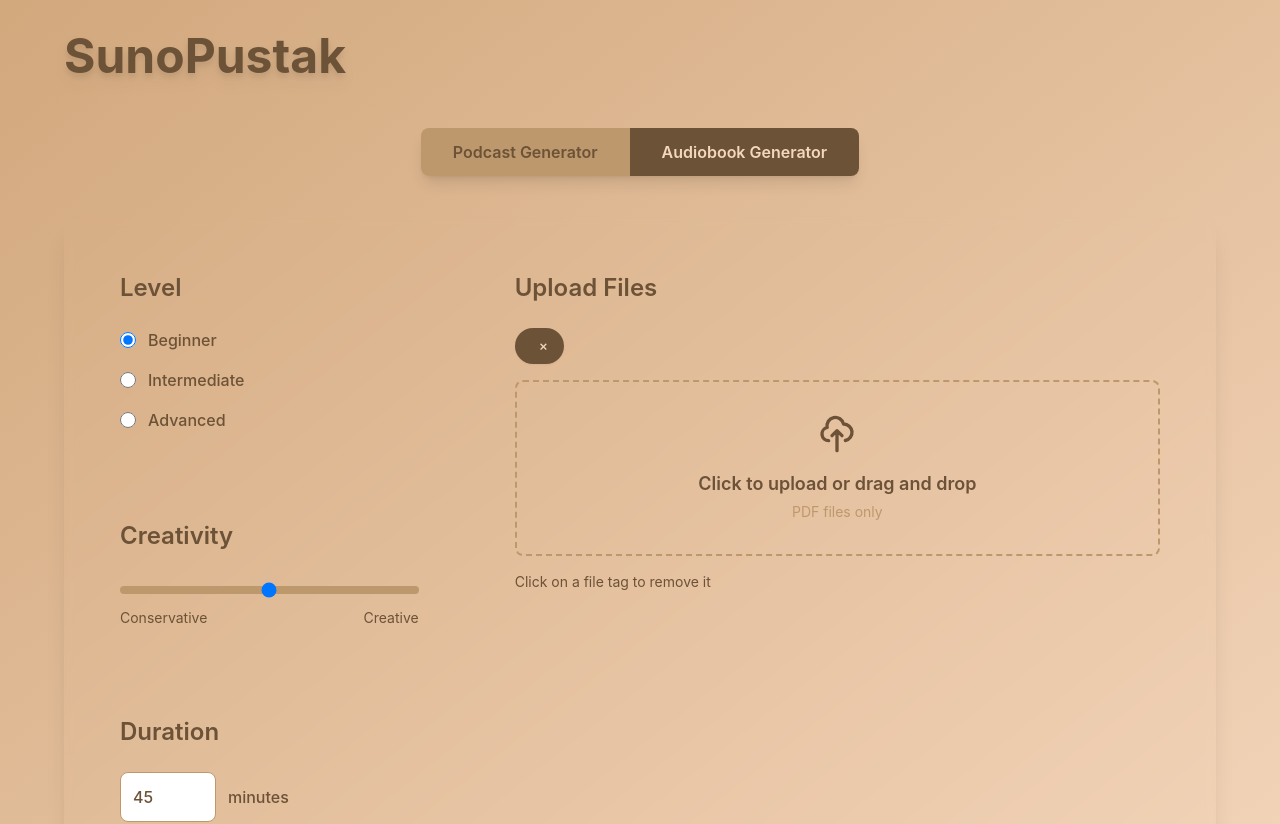
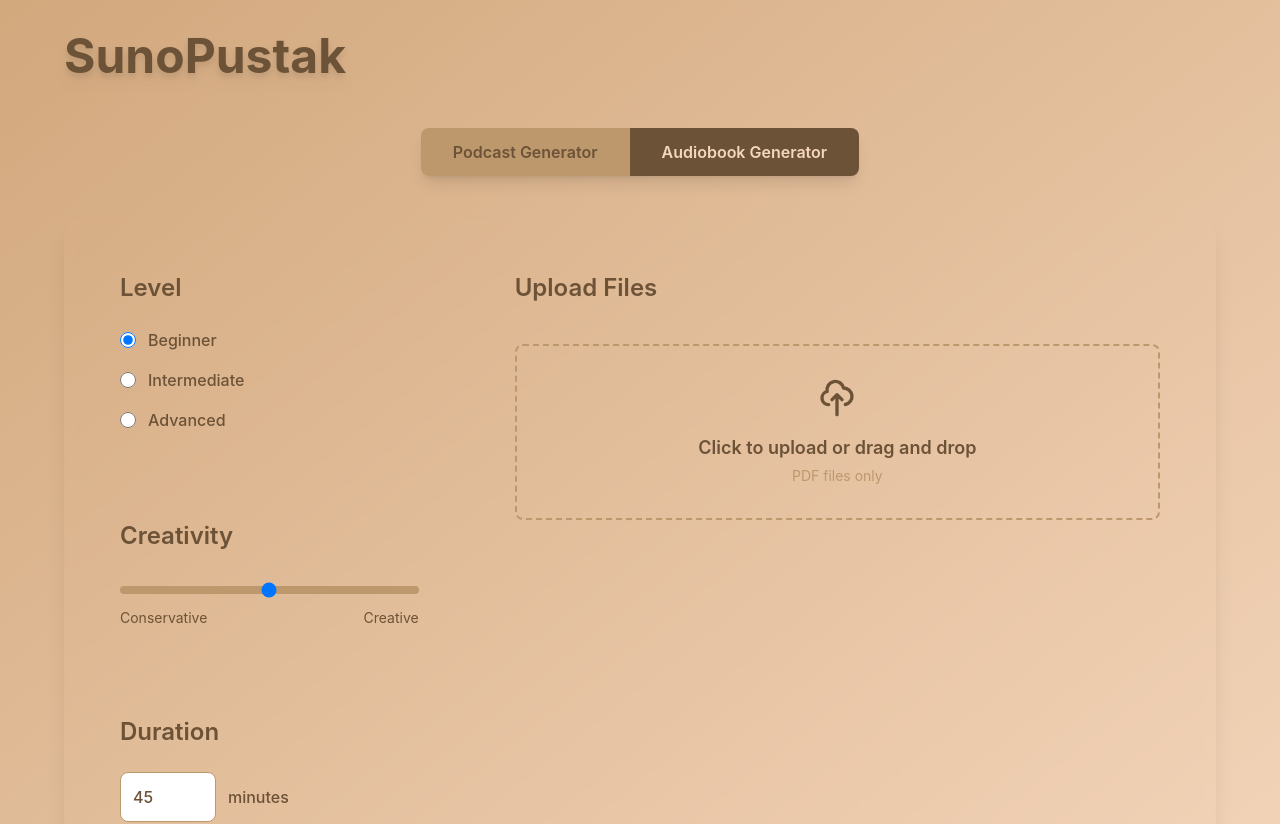
Before and after one commit to dust-project/frontend, a React (Vite) app: page /generate in a window 1280 px wide. Shown: the top 824 px of the page. Built offline with nearby package versions, Linux system fonts and the light colour scheme.

Commit message:
remove phantom topic

```diff
--- a/src/pages/generator.jsx
+++ b/src/pages/generator.jsx
@@ -1,5 +1,7 @@
 'use client'
+
 import React, { useState, useEffect } from 'react'
+
 const audioStyles = `
   /* Custom audio player styling */
   audio {
@@ -65,6 +67,7 @@ export default function ContentGenerator() {
     const [activeContent, setActiveContent] = useState(null)
     const [file, setFile] = useState("");
     const [bb, setBB] = useState();
+
     useEffect(() => {
         // Add the styles to the document
         const styleSheet = document.createElement("style")
@@ -75,6 +78,7 @@ export default function ContentGenerator() {
             document.head.removeChild(styleSheet)
         }
     }, [])
+
     const submitHandler = async (e) => {
 
         if (activeTab === 'audiobook') {
@@ -206,12 +210,12 @@ export default function ContentGenerator() {
     }, [activeTab, topics, newTopic, customPrompt]) // Dependencies that will trigger a re-render
 
 
-    useEffect(() => {
-        setTopics([...topics, file.name])
-    }, [file])
-
     const onFileChange = (e) => {
-        setFile(e.target.files[0])
+        const newFile = e.target.files[0];
+        setFile(newFile);
+        if (newFile && newFile.name) {
+            setTopics([...topics, newFile.name]);
+        }
         // const file =e.target.files[0]
         // if (file) {
         //     if (file.type === 'application/pdf') {
```
